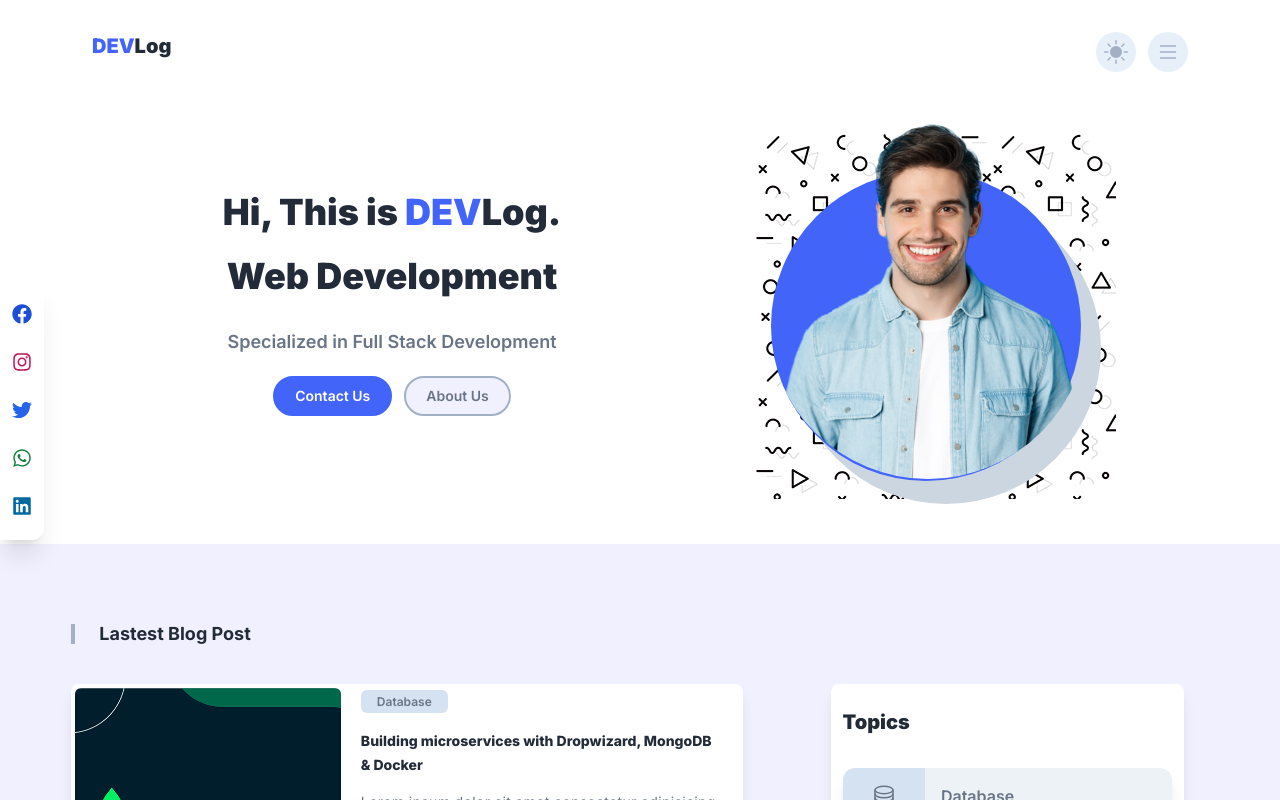
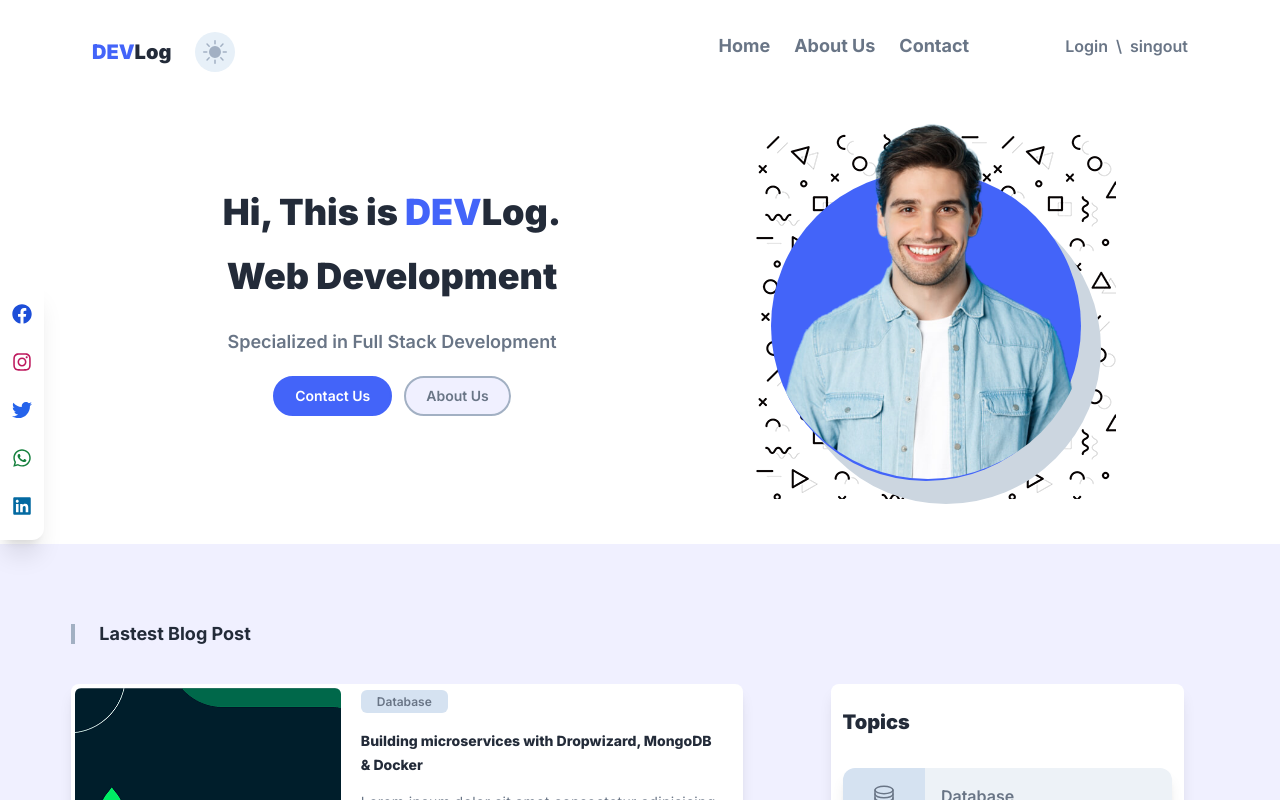
Before and after one commit to sdy2000/dev-log, a React (Create React App) app: page / in a window 1280 px wide. Shown: the top 800 px of the page. Built offline with nearby package versions, Linux system fonts and the light colour scheme.

Commit message:
Update laout for resizing

```diff
--- a/src/assets/global.css
+++ b/src/assets/global.css
@@ -19,6 +19,12 @@
     }
     .mobile-nav-wrapper ul li a{
         @apply text-base text-lfs dark:text-dfs transition-all duration-300 hover:text-accent dark:hover:text-accent
+    }
+    .desktop-nav li{
+        @apply text-lg font-bold text-lfs dark:text-dfs hover:text-accent dark:hover:text-accent transition-all duration-300
+    }
+    .accounting li{
+        @apply font-semibold text-lfs dark:text-dfs hover:text-accent dark:hover:text-accent transition-all duration-300
     }
 
 
--- a/src/parts/Header.jsx
+++ b/src/parts/Header.jsx
@@ -10,7 +10,7 @@ const Header = () => {
 
     useEffect(() => {
         window.addEventListener('resize', () => {
-            if (window.innerWidth >= 768) {
+            if (window.innerWidth >= 1024) {
                 setIsOpenList(false);
             }
         })
@@ -23,30 +23,40 @@ const Header = () => {
         <header className=' bg-lbp dark:bg-dbp'>
             <div className='container'>
                 <nav className='navbar flex justify-between items-start gap-3 p-3 md:pt-8'>
-                    <a className='logo text-lfp dark:text-dfp text-xl font-black' href="/">
-                        <span className='text-accent'>DEV</span>
-                        Log
-                    </a>
+                    <div className='flex justify-center items-center gap-6'>
+                        <a className='logo text-lfp dark:text-dfp text-xl font-black' href="/">
+                            <span className='text-accent'>DEV</span>
+                            Log
+                        </a>
+                        <span className='hidden lg:inline-block'>
+                            <ThemeButton />
+                        </span>
+                    </div>
 
 
-                    <div className='btn-group flex items-center gap-3'>
+                    <div className='btn-group flex items-center gap-3 lg:hidden'>
                         <ThemeButton />
                         <span onClick={OpenList}>
                             <IconButton value={<BsList />} />
                         </span>
                     </div>
 
-                    <div className='flex-wrapper hidden'>
-                        <ul className='desktop-nav'>
+                    <div className='flex-wrapper hidden lg:flex justify-center items-center gap-12'>
+                        <ul className='desktop-nav flex justify-center items-center gap-6 mr-12'>
                             <li><Link to="#">Home</Link></li>
                             <li><Link to="#">About Us</Link></li>
                             <li><Link to="#">Contact</Link></li>
                         </ul>
-                        <ThemeButton />
+
+                        <ul className='accounting flex justify-start items-center gap-2'>
+                            <li><Link to="#">Login</Link></li>
+                            <li>\</li>
+                            <li><Link to="#">singout</Link></li>
+                        </ul>
                     </div>
 
                     <div className={`mobile-nav fixed inset-0 bg-lbp dark:bg-dbp py-16 px-5 overflow-auto
-                     overscroll-contain z-10 border-l-2 border-l-las dark:border-l-lft md:hidden
+                     overscroll-contain z-10 border-l-2 border-l-las dark:border-l-lft lg:hidden
                      ${!isOpenList ? 'translate-x-[100%] invisible' : 'translate-x-[20%] visible'}`}>
                         <span onClick={OpenList} className='nav-close-btn absolute top-5 right-[25%]'>
                             <IconButton value={<IoMdClose />} />
@@ -85,7 +95,7 @@ const Header = () => {
                             </ul>
                         </div>
 
-                        <div className='ml-[10%]'>
+                        <div className='ml-[10%] md:mr-[50%]'>
                             <SocialBox styles={'socail-icons flex items-center justify-center gap-3'} />
 
                         </div>
--- a/src/parts/home/HomeLayout.jsx
+++ b/src/parts/home/HomeLayout.jsx
@@ -11,7 +11,7 @@ const HomeLayout = () => {
             {!slug && (
                 <TopBar />
             )}
-            <div className='hidden  md:inline-block fixed left-0 top-[35%] z-20 bg-lbp dark:bg-dbp px-1 py-4 rounded-r-xl shadow-xl'>
+            <div className='hidden md:inline-block fixed left-0 top-[35%] z-20 bg-lbp dark:bg-dbp px-1 py-4 rounded-r-xl shadow-xl'>
                 <SocialBox styles={'socail-icons flex flex-col items-center justify-center gap-3'} />
             </div>
             <div className='grid grid-cols-11 pb-12  bg-lbs dark:bg-dbs max-w-7xl m-auto'>
```
